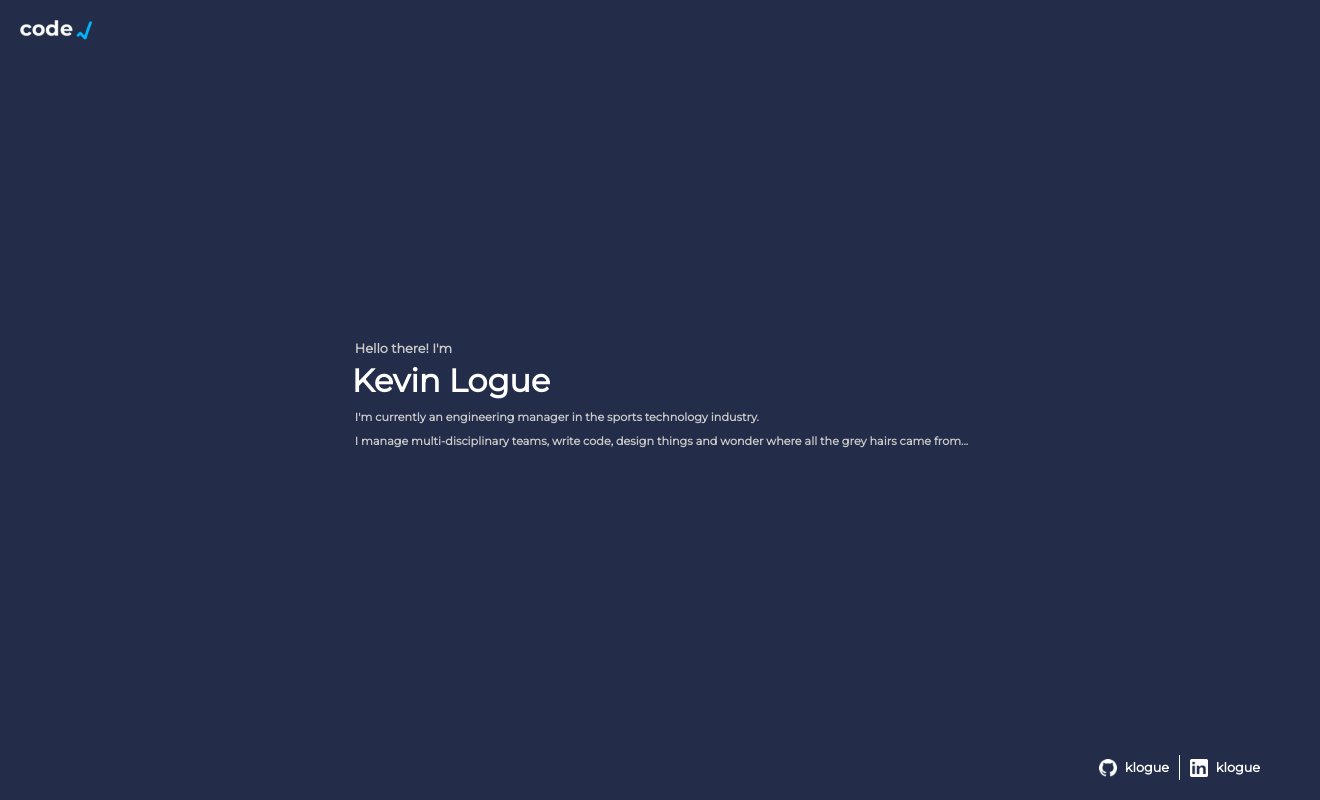
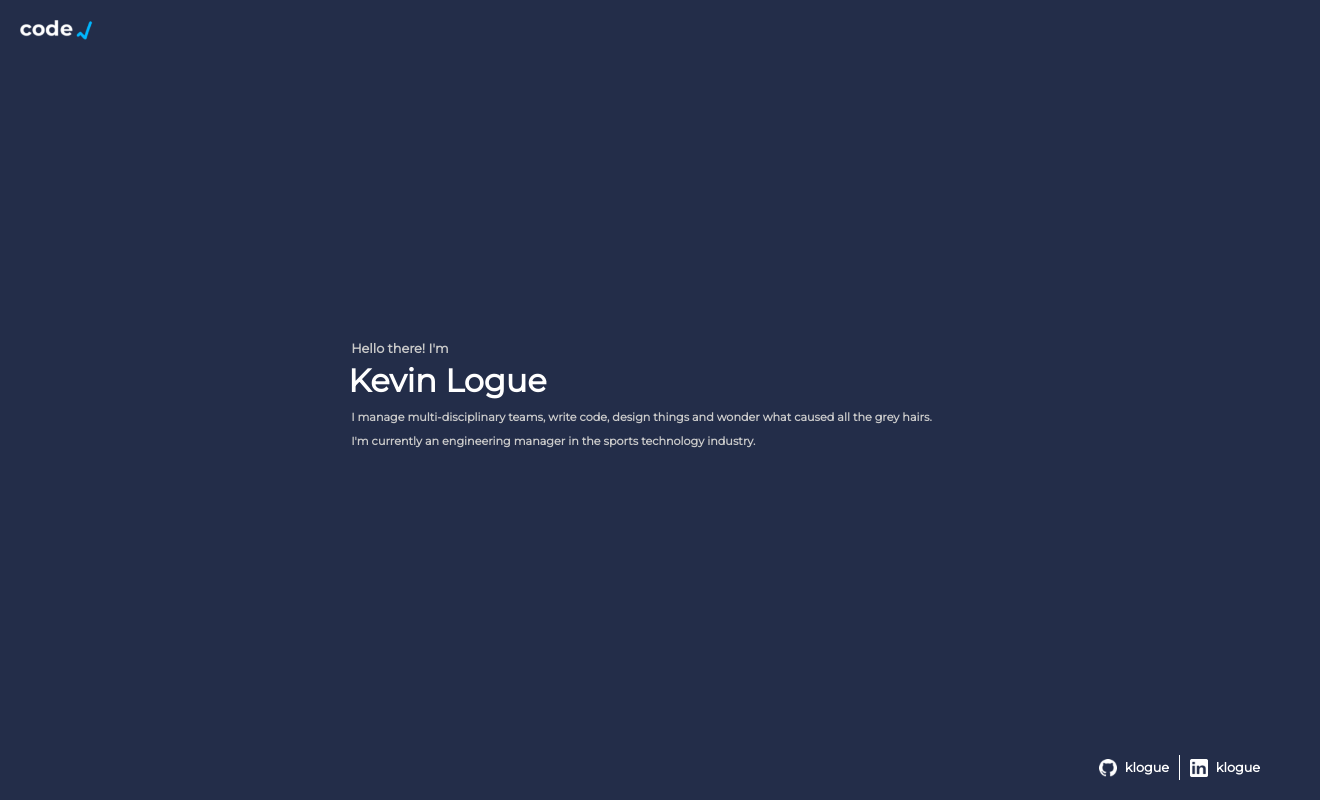
Before and after one commit to loguek/coderadical, a website built with Parcel: page src/index.html in a window 1280 px wide. Shown: the whole page, 1320 px wide, since content can reach past the window. Built offline with nearby package versions, Linux system fonts and the light colour scheme.

Commit message:
Copy changes

```diff
--- a/src/index.html
+++ b/src/index.html
@@ -13,11 +13,11 @@
     </header>
 
     <div id="intro">
-        <div>
+        <div class="content">
             <h3>Hello there! I'm</h3>
             <h1>Kevin Logue</h1>
+            <h4>I manage multi-disciplinary teams, write code, design things and wonder what caused all the grey hairs.</h4>
             <h4>I'm currently an engineering manager in the sports technology industry.</h4>
-            <h4>I manage multi-disciplinary teams, write code, design things and wonder where all the grey hairs came from...</h4>
         </div>
     </div>
 
--- a/src/main.css
+++ b/src/main.css
@@ -29,8 +29,7 @@ header {
     position: fixed;
     left: 0;
     top: 0;
-    padding: 20px;
-    width: 100%;
+    padding: 20px 0px 0px 20px;
 }
 
 main {
@@ -46,12 +45,10 @@ main {
     height: -o-calc(100vh - 129px); /* opera */
     height: -webkit-calc(100vh - 129px); /* google, safari */
     height: -moz-calc(100vh - 129px); /* firefox */
-    width: 100%;
     display: flex;
     flex-direction: column;
     align-items: center;
     justify-content: center;
-    padding: 0 20px;
     margin-top: 64px;
     z-index: 1;
 }
@@ -75,6 +72,10 @@ main {
     color: #cacaca;
     padding: 0 0 0 3px;
     margin: 0 0 10px 0;
+}
+
+.content {
+    margin: 0 20px;
 }
 
 footer {
```
